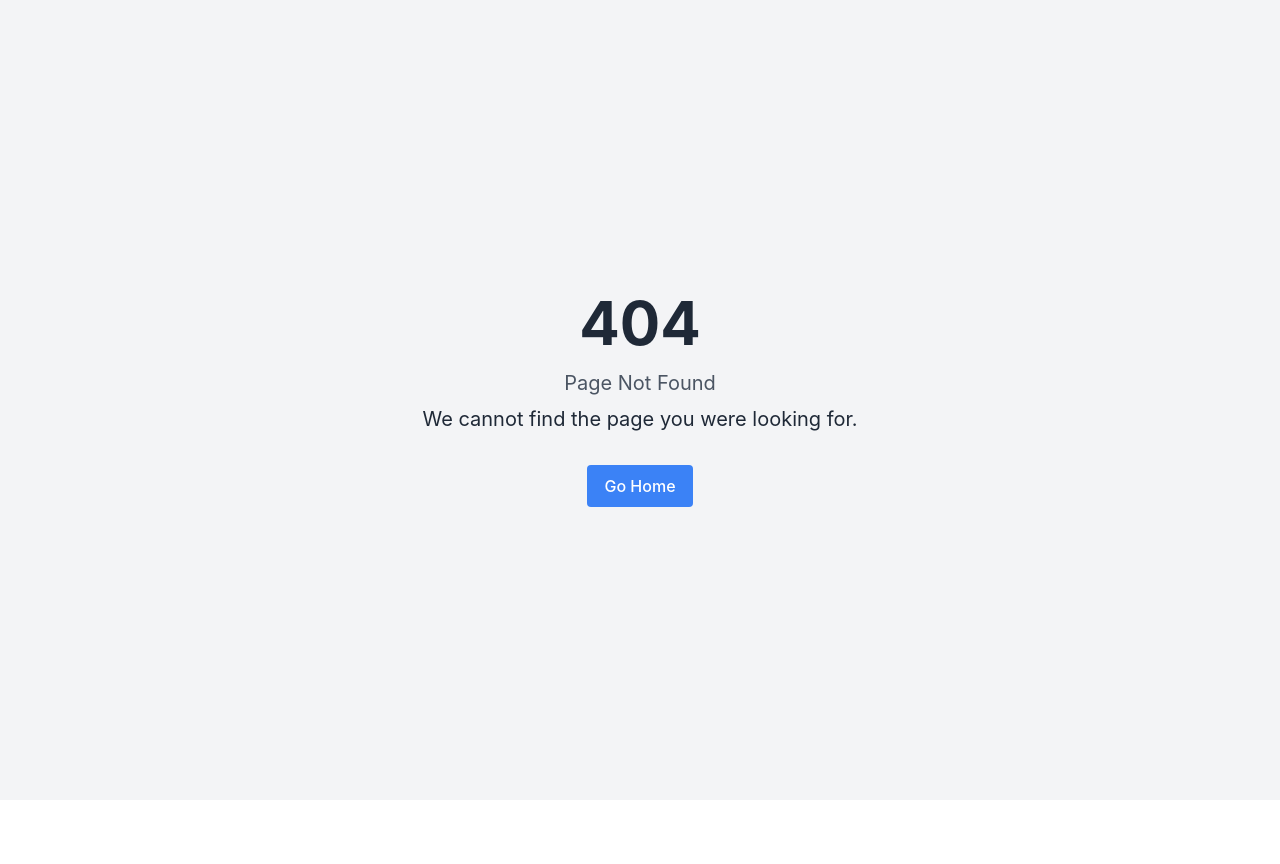
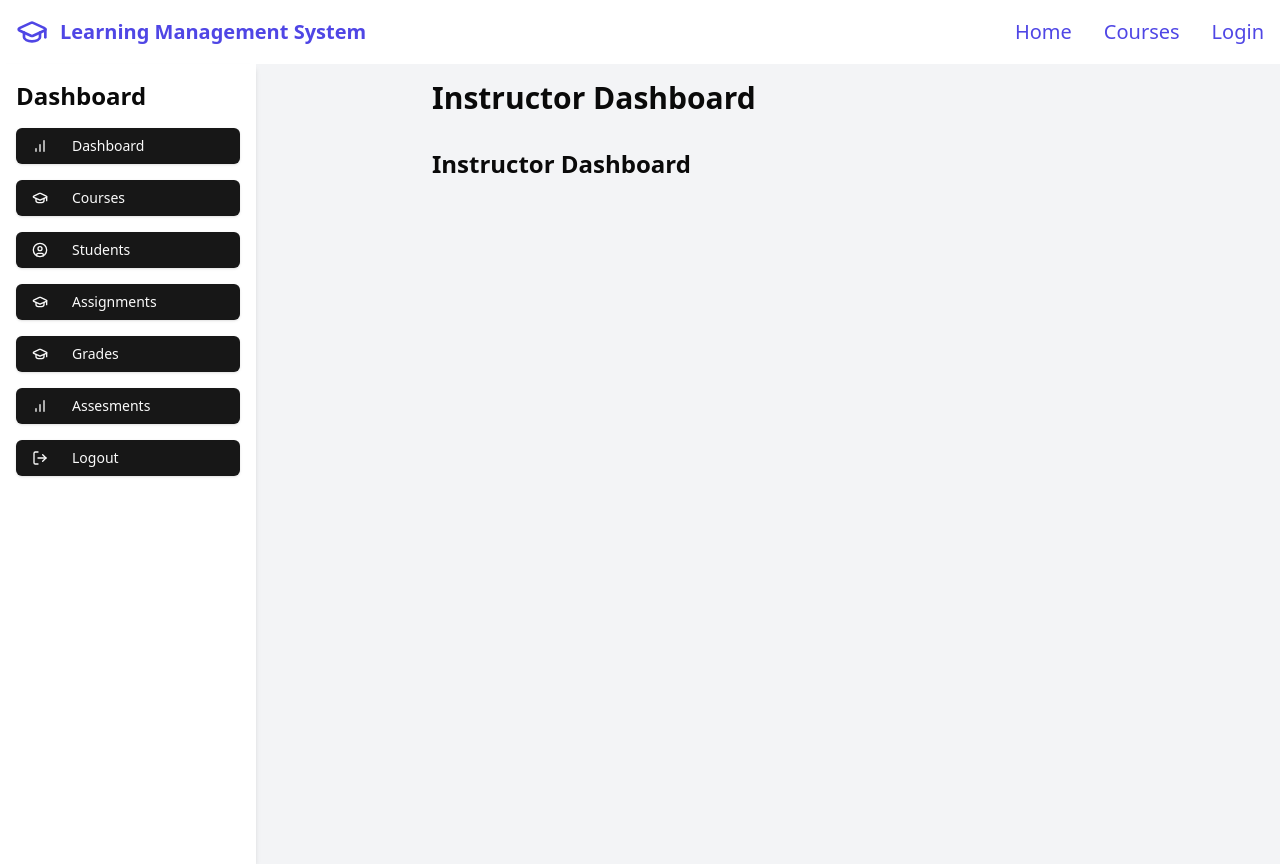
Before and after one commit to kingjames500/Learning-Management-System-PERN-STACK, a React (Vite) app in the folder frontend/: page /instructor in a window 1280 px wide. Before the commit this address had no page. Before the commit the page ends 800 px from the top, so only its background shows below. Built offline with nearby package versions, Linux system fonts and the light colour scheme.

Commit message:
setting up instructor dashboard

```diff
--- a/frontend/src/App.jsx
+++ b/frontend/src/App.jsx
@@ -2,16 +2,20 @@ import React from "react";
 import { BrowserRouter, Route, Routes } from "react-router-dom";
 import { QueryClientProvider, QueryClient } from "react-query";
 import { Toaster } from "sonner";
+import MainHeader from "./components/Header/MainHeader";
 import AuthPage from "./Pages/AuthPage/AuthPage";
 import NotFoundPage from "./Pages/NotFound Page/NotFoundPage";
+import InstructorPage from "./Pages/InstructorPage/InstructorPage";
 
 function App() {
   const client = new QueryClient();
   return (
     <QueryClientProvider client={client}>
       <BrowserRouter>
-        <Toaster position="top-center" richColors />
+        <Toaster position="top-center" richColors expand duration={300} />
+        <MainHeader />
         <Routes>
+          <Route path="/instructor" element={<InstructorPage />} />
           <Route path="/" element={<h1>Home</h1>} />
           <Route path="/auth" element={<AuthPage />} />
           <Route path="*" element={<NotFoundPage />} />
--- /dev/null
+++ b/frontend/src/Pages/InstructorPage/InstructorPage.jsx
@@ -0,0 +1,104 @@
+import React, { useState } from "react";
+import { BarChart, GraduationCap, LogOut, UserCircle } from "lucide-react";
+import InstructorDashboard from "@/components/Instructor/InstructorDashboard";
+import InstructorCourse from "@/components/Instructor/InstructorCourse/InstructorCourse";
+import InstructorStudent from "@/components/Instructor/InstructorStudent/InstructorStudent";
+import InstructorAssignments from "@/components/Instructor/InstructorAssignments/InstructorAssignments";
+import InstructorAssesments from "@/components/Instructor/InstructorAssesments/InstructorAssesments";
+import InstructorGrades from "@/components/Instructor/InstructorGrades/InstructorGrades";
+import { Button } from "@/components/ui/button";
+import { Tabs, TabsContent } from "@/components/ui/tabs";
+
+function InstructorPage() {
+  const [activeTab, setActiveTab] = useState("dashboard");
+
+  const menuItems = [
+    {
+      Icon: BarChart,
+      Label: "Dashboard",
+      value: "dashboard",
+      Component: <InstructorDashboard />,
+    },
+    {
+      Icon: GraduationCap,
+      Label: "Courses",
+      value: "courses",
+      Component: <InstructorCourse />,
+    },
+    {
+      Icon: UserCircle,
+      Label: "Students",
+      value: "students",
+      Component: <InstructorStudent />,
+    },
+    {
+      Icon: GraduationCap,
+      Label: "Assignments",
+      value: "assignments",
+      Component: <InstructorAssignments />,
+    },
+    {
+      Icon: GraduationCap,
+      Label: "Grades",
+      value: "grades",
+      Component: <InstructorGrades />,
+    },
+    {
+      Icon: BarChart,
+      Label: "Assesments",
+      value: "assesments",
+      Component: <InstructorAssesments />,
+    },
+    {
+      Icon: LogOut,
+      Label: "Logout",
+      value: "logout",
+      Component: null,
+    },
+  ];
+
+  function handleLogout() {}
+
+  return (
+    <div className="flex h-full min-h-screen bg-gray-100">
+      <aside className="w-64 shadow-md flex flex-col items-start p-4 bg-white">
+        <h2 className="text-2xl font-bold mb-4">Dashboard</h2>
+        <nav>
+          {menuItems.map((item) => (
+            <Button
+              key={item.value}
+              className="w-full justify-start mb-4"
+              onClick={
+                item.value === "logout"
+                  ? handleLogout
+                  : () => setActiveTab(item.value)
+              }
+            >
+              <item.Icon className="w-6 h-6" />
+              <span className="ml-4">{item.Label}</span>
+            </Button>
+          ))}
+        </nav>
+      </aside>
+      <main className="flex-1 overflow-y-auto">
+        <div className="max-w-2xl mx-auto">
+          <h1 className="text-3xl font-bold mb-8 mt-4 ">
+            Instructor Dashboard
+          </h1>
+          <Tabs value={activeTab} onChange={setActiveTab}>
+            {menuItems.map(
+              (item) =>
+                item.Component !== null && (
+                  <TabsContent key={item.value} value={item.value}>
+                    {item.Component}
+                  </TabsContent>
+                ),
+            )}
+          </Tabs>
+        </div>
+      </main>
+    </div>
+  );
+}
+
+export default InstructorPage;
--- /dev/null
+++ b/frontend/src/components/Header/MainHeader.jsx
@@ -0,0 +1,29 @@
+import React from "react";
+import { GraduationCap } from "lucide-react";
+import { Link } from "react-router-dom";
+
+const MainHeader = () => {
+  return (
+    <header className="bg-white-600 text-indigo-600 shadow-sm p-4 flex justify-between items-center">
+      <div className="flex items-center space-x-3">
+        <GraduationCap size="32" />
+        <span className="text-xl font-bold capitalize">
+          Learning management system
+        </span>
+      </div>
+      <nav className="space-x-8 list-none text-xl capitalize">
+        <Link to="/" className="hover:text-slate-800">
+          Home
+        </Link>
+        <Link to="/courses" className="hover:text-slate-800">
+          Courses
+        </Link>
+        <Link to="/auth" className="hover:text-slate-800">
+          Login
+        </Link>
+      </nav>
+    </header>
+  );
+};
+
+export default MainHeader;
--- /dev/null
+++ b/frontend/src/components/Instructor/InstructorAssesments/InstructorAssesments.jsx
@@ -0,0 +1,7 @@
+import React from "react";
+
+function InstructorAssesments() {
+  return <div>InstructorAssesments</div>;
+}
+
+export default InstructorAssesments;
--- /dev/null
+++ b/frontend/src/components/Instructor/InstructorAssignments/InstructorAssignments.jsx
@@ -0,0 +1,7 @@
+import React from "react";
+
+function InstructorAssignments() {
+  return <div>InstructorAssignments</div>;
+}
+
+export default InstructorAssignments;
--- /dev/null
+++ b/frontend/src/components/Instructor/InstructorCourse/InstructorCourse.jsx
@@ -0,0 +1,53 @@
+import { Button } from "@/components/ui/button";
+import { Card, CardContent, CardHeader, CardTitle } from "@/components/ui/card";
+import {
+  Table,
+  TableBody,
+  TableCaption,
+  TableCell,
+  TableHead,
+  TableHeader,
+  TableRow,
+} from "@/components/ui/table";
+
+import React from "react";
+
+function InstructorCourse() {
+  return (
+    <Card>
+      <CardHeader className="flex justify-between flex-row items-center">
+        <CardTitle className="text-2xl font-extrabold">All Courses</CardTitle>
+        <Button className="p-4">Create new Course</Button>
+      </CardHeader>
+      <CardContent>
+        <div className="overflow-x-auto">
+          <Table>
+            <TableHeader>
+              <TableRow>
+                <TableHead>Course</TableHead>
+                <TableHead>Student Enrolled</TableHead>
+                <TableHead>Revenue</TableHead>
+                <TableHead className="text-right">Action</TableHead>
+              </TableRow>
+            </TableHeader>
+            <TableBody>
+              <TableRow>
+                <TableCell className="font-medium">
+                  Reactjs frontend Course
+                </TableCell>
+                <TableCell>10</TableCell>
+                <TableCell>$250.00</TableCell>
+                <TableCell className="text-right">
+                  <Button className="p-4 mr-3">edit</Button>
+                  <Button className="p-2">delete</Button>
+                </TableCell>
+              </TableRow>
+            </TableBody>
+          </Table>
+        </div>
+      </CardContent>
+    </Card>
+  );
+}
+
+export default InstructorCourse;
--- /dev/null
+++ b/frontend/src/components/Instructor/InstructorDashboard.jsx
@@ -0,0 +1,12 @@
+import { BarChart, Icon } from "lucide-react";
+import React from "react";
+
+function InstructorDashboard() {
+  return (
+    <div>
+      <h1 className="text-2xl font-bold">Instructor Dashboard</h1>
+    </div>
+  );
+}
+
+export default InstructorDashboard;
--- /dev/null
+++ b/frontend/src/components/Instructor/InstructorGrades/InstructorGrades.jsx
@@ -0,0 +1,7 @@
+import React from "react";
+
+function InstructorGrades() {
+  return <div>InstructorGrades</div>;
+}
+
+export default InstructorGrades;
--- /dev/null
+++ b/frontend/src/components/Instructor/InstructorStudent/InstructorStudent.jsx
@@ -0,0 +1,7 @@
+import React from "react";
+
+function InstructorStudent() {
+  return <div>InstructorStudent</div>;
+}
+
+export default InstructorStudent;
--- /dev/null
+++ b/frontend/src/components/ui/table.jsx
@@ -0,0 +1,96 @@
+import * as React from "react";
+
+import { cn } from "@/lib/utils";
+
+const Table = React.forwardRef(({ className, ...props }, ref) => (
+  <div className="relative w-full overflow-auto">
+    <table
+      ref={ref}
+      className={cn("w-full caption-bottom text-sm", className)}
+      {...props}
+    />
+  </div>
+));
+Table.displayName = "Table";
+
+const TableHeader = React.forwardRef(({ className, ...props }, ref) => (
+  <thead ref={ref} className={cn("[&_tr]:border-b", className)} {...props} />
+));
+TableHeader.displayName = "TableHeader";
+
+const TableBody = React.forwardRef(({ className, ...props }, ref) => (
+  <tbody
+    ref={ref}
+    className={cn("[&_tr:last-child]:border-0", className)}
+    {...props}
+  />
+));
+TableBody.displayName = "TableBody";
+
+const TableFooter = React.forwardRef(({ className, ...props }, ref) => (
+  <tfoot
+    ref={ref}
+    className={cn(
+      "border-t bg-muted/50 font-medium [&>tr]:last:border-b-0",
+      className,
+    )}
+    {...props}
+  />
+));
+TableFooter.displayName = "TableFooter";
+
+const TableRow = React.forwardRef(({ className, ...props }, ref) => (
+  <tr
+    ref={ref}
+    className={cn(
+      "border-b transition-colors hover:bg-muted/50 data-[state=selected]:bg-muted",
+      className,
+    )}
+    {...props}
+  />
+));
+TableRow.displayName = "TableRow";
+
+const TableHead = React.forwardRef(({ className, ...props }, ref) => (
+  <th
+    ref={ref}
+    className={cn(
+      "h-10 px-2 text-left align-middle font-medium text-muted-foreground [&:has([role=checkbox])]:pr-0 [&>[role=checkbox]]:translate-y-[2px]",
+      className,
+    )}
+    {...props}
+  />
+));
+TableHead.displayName = "TableHead";
+
+const TableCell = React.forwardRef(({ className, ...props }, ref) => (
+  <td
+    ref={ref}
+    className={cn(
+      "p-2 align-middle [&:has([role=checkbox])]:pr-0 [&>[role=checkbox]]:translate-y-[2px]",
+      className,
+    )}
+    {...props}
+  />
+));
+TableCell.displayName = "TableCell";
+
+const TableCaption = React.forwardRef(({ className, ...props }, ref) => (
+  <caption
+    ref={ref}
+    className={cn("mt-4 text-sm text-muted-foreground", className)}
+    {...props}
+  />
+));
+TableCaption.displayName = "TableCaption";
+
+export {
+  Table,
+  TableHeader,
+  TableBody,
+  TableFooter,
+  TableHead,
+  TableRow,
+  TableCell,
+  TableCaption,
+};
--- a/frontend/src/index.css
+++ b/frontend/src/index.css
@@ -1,62 +1,6 @@
 @tailwind base;
 @tailwind components;
 @tailwind utilities;
-
-:root {
-  font-family: Inter, system-ui, Avenir, Helvetica, Arial, sans-serif;
-  line-height: 1.5;
-  font-weight: 400;
-
-  color-scheme: light dark;
-  color: rgba(255, 255, 255, 0.87);
-  background-color: #242424;
-
-  font-synthesis: none;
-  text-rendering: optimizeLegibility;
-  -webkit-font-smoothing: antialiased;
-  -moz-osx-font-smoothing: grayscale;
-}
-
-a {
-  font-weight: 500;
-  color: #646cff;
-  text-decoration: inherit;
-}
-a:hover {
-  color: #535bf2;
-}
-
-body {
-  margin: 0;
-  /* display: flex;
-  place-items: center; */
-  min-width: 320px;
-  min-height: 100vh;
-}
-
-h1 {
-  font-size: 3.2em;
-  line-height: 1.1;
-}
-
-button {
-  border-radius: 8px;
-  border: 1px solid transparent;
-  padding: 0.6em 1.2em;
-  font-size: 1em;
-  font-weight: 500;
-  font-family: inherit;
-  background-color: #1a1a1a;
-  cursor: pointer;
-  transition: border-color 0.25s;
-}
-button:hover {
-  border-color: #646cff;
-}
-button:focus,
-button:focus-visible {
-  outline: 4px auto -webkit-focus-ring-color;
-}
 
 @media (prefers-color-scheme: light) {
   :root {
@@ -74,24 +18,24 @@ button:focus-visible {
 @layer base {
   :root {
     --background: 0 0% 100%;
-    --foreground: 224 71.4% 4.1%;
+    --foreground: 0 0% 3.9%;
     --card: 0 0% 100%;
-    --card-foreground: 224 71.4% 4.1%;
+    --card-foreground: 0 0% 3.9%;
     --popover: 0 0% 100%;
-    --popover-foreground: 224 71.4% 4.1%;
-    --primary: 220.9 39.3% 11%;
-    --primary-foreground: 210 20% 98%;
-    --secondary: 220 14.3% 95.9%;
-    --secondary-foreground: 220.9 39.3% 11%;
-    --muted: 220 14.3% 95.9%;
-    --muted-foreground: 220 8.9% 46.1%;
-    --accent: 220 14.3% 95.9%;
-    --accent-foreground: 220.9 39.3% 11%;
+    --popover-foreground: 0 0% 3.9%;
+    --primary: 0 0% 9%;
+    --primary-foreground: 0 0% 98%;
+    --secondary: 0 0% 96.1%;
+    --secondary-foreground: 0 0% 9%;
+    --muted: 0 0% 96.1%;
+    --muted-foreground: 0 0% 45.1%;
+    --accent: 0 0% 96.1%;
+    --accent-foreground: 0 0% 9%;
     --destructive: 0 84.2% 60.2%;
-    --destructive-foreground: 210 20% 98%;
-    --border: 220 13% 91%;
-    --input: 220 13% 91%;
-    --ring: 224 71.4% 4.1%;
+    --destructive-foreground: 0 0% 98%;
+    --border: 0 0% 89.8%;
+    --input: 0 0% 89.8%;
+    --ring: 0 0% 3.9%;
     --chart-1: 12 76% 61%;
     --chart-2: 173 58% 39%;
     --chart-3: 197 37% 24%;
@@ -100,25 +44,25 @@ button:focus-visible {
     --radius: 0.5rem;
   }
   .dark {
-    --background: 224 71.4% 4.1%;
-    --foreground: 210 20% 98%;
-    --card: 224 71.4% 4.1%;
-    --card-foreground: 210 20% 98%;
-    --popover: 224 71.4% 4.1%;
-    --popover-foreground: 210 20% 98%;
-    --primary: 210 20% 98%;
-    --primary-foreground: 220.9 39.3% 11%;
-    --secondary: 215 27.9% 16.9%;
-    --secondary-foreground: 210 20% 98%;
-    --muted: 215 27.9% 16.9%;
-    --muted-foreground: 217.9 10.6% 64.9%;
-    --accent: 215 27.9% 16.9%;
-    --accent-foreground: 210 20% 98%;
+    --background: 0 0% 3.9%;
+    --foreground: 0 0% 98%;
+    --card: 0 0% 3.9%;
+    --card-foreground: 0 0% 98%;
+    --popover: 0 0% 3.9%;
+    --popover-foreground: 0 0% 98%;
+    --primary: 0 0% 98%;
+    --primary-foreground: 0 0% 9%;
+    --secondary: 0 0% 14.9%;
+    --secondary-foreground: 0 0% 98%;
+    --muted: 0 0% 14.9%;
+    --muted-foreground: 0 0% 63.9%;
+    --accent: 0 0% 14.9%;
+    --accent-foreground: 0 0% 98%;
     --destructive: 0 62.8% 30.6%;
-    --destructive-foreground: 210 20% 98%;
-    --border: 215 27.9% 16.9%;
-    --input: 215 27.9% 16.9%;
-    --ring: 216 12.2% 83.9%;
+    --destructive-foreground: 0 0% 98%;
+    --border: 0 0% 14.9%;
+    --input: 0 0% 14.9%;
+    --ring: 0 0% 83.1%;
     --chart-1: 220 70% 50%;
     --chart-2: 160 60% 45%;
     --chart-3: 30 80% 55%;
@@ -135,3 +79,14 @@ button:focus-visible {
     @apply bg-background text-foreground;
   }
 }
+
+body::-webkit-scrollbar {
+  @apply w-[5px];
+}
+body::-webkit-scrollbar-track {
+  @apply shadow-[inset_0_0_6px_rgba(0,0,0,0.3)];
+}
+body::-webkit-scrollbar-thumb {
+  @apply bg-[darkgrey];
+  outline: 1px solid slategrey;
+}
```
